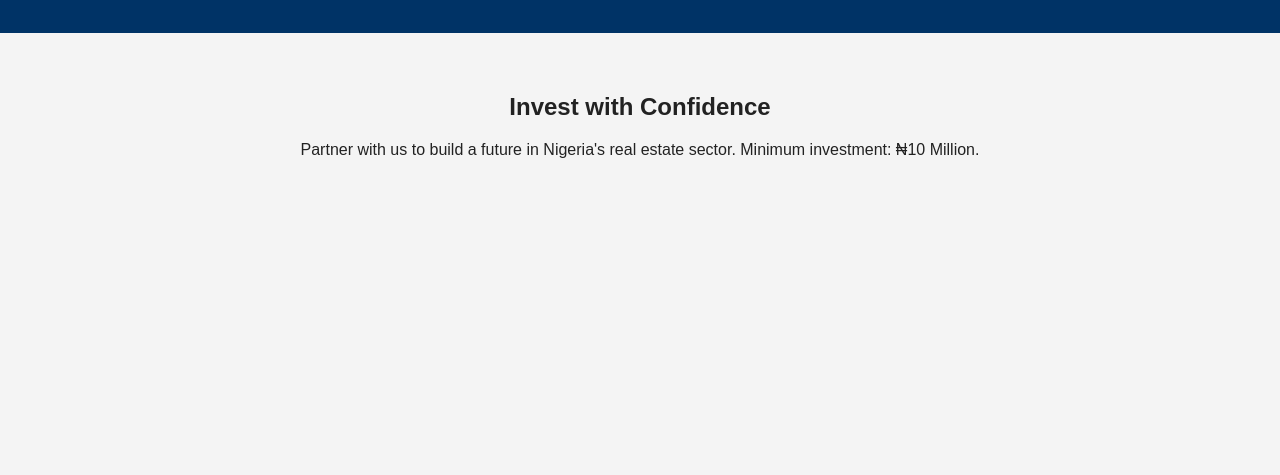
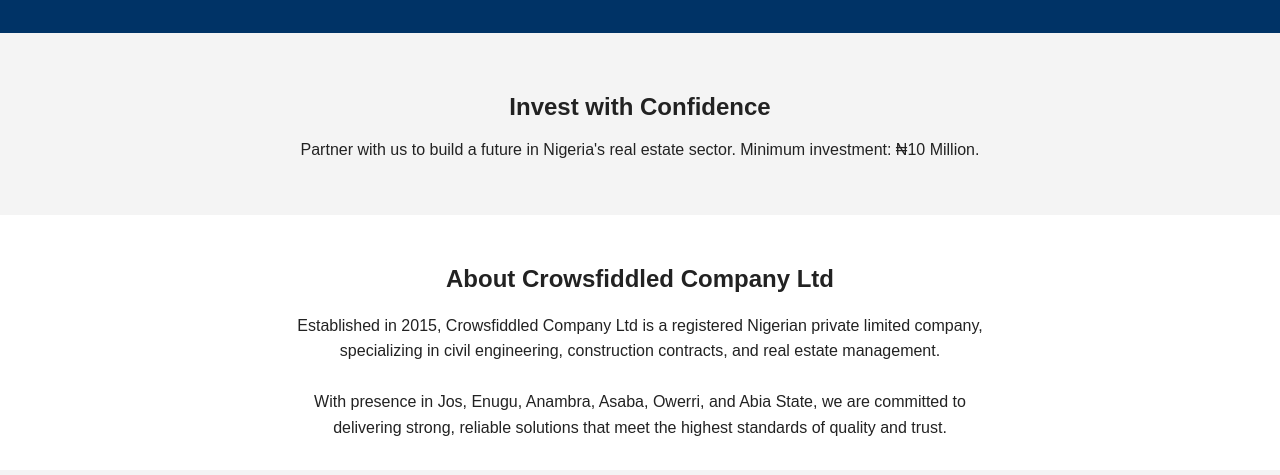
Before and after one commit to Kaskyjames/crowsfiddled, a website built with Vite: page index.html in a window 1280 px wide. Shown: the part 121-596 px from the top of the page. Built offline with nearby package versions, Linux system fonts and the light colour scheme.

Commit message:
Update index.html

```diff
--- a/index.html
+++ b/index.html
@@ -35,6 +35,16 @@
     <p>Partner with us to build a future in Nigeria's real estate sector. Minimum investment: ₦10 Million.</p>
   </section>
 
+  <section style="background:#fff; padding: 30px 20px; text-align: center;">
+  <h2>About Crowsfiddled Company Ltd</h2>
+  <p style="max-width: 700px; margin: auto; line-height: 1.6;">
+    Established in 2015, Crowsfiddled Company Ltd is a registered Nigerian private limited company,
+    specializing in civil engineering, construction contracts, and real estate management.<br><br>
+    With presence in Jos, Enugu, Anambra, Asaba, Owerri, and Abia State, we are committed to delivering
+    strong, reliable solutions that meet the highest standards of quality and trust.
+  </p>
+  </section>
+
   <script type="module" src="/src/main.js"></script>
 </body>
 </html>
```
